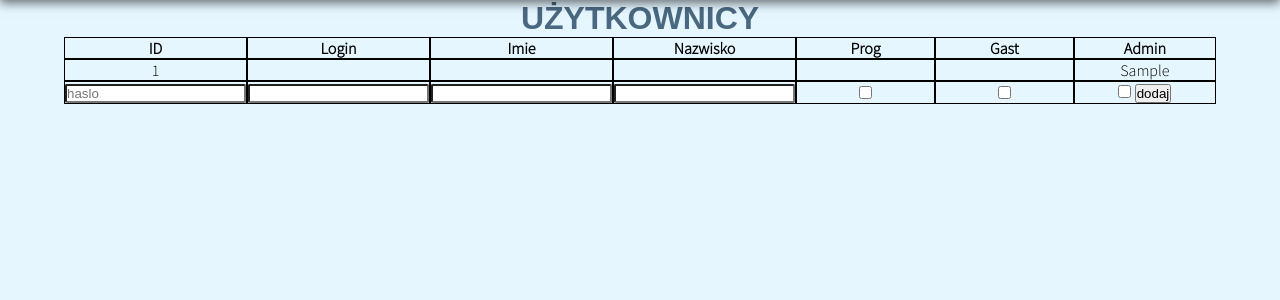
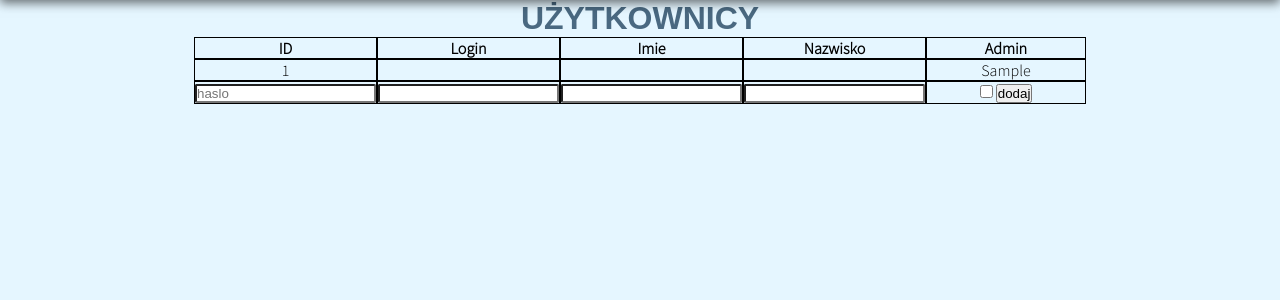
Before and after one commit to Oski0206/Erasmus, a PHP site: page /panel_administracyjny.php in a window 1280 px wide. Shown: the part 75-375 px from the top of the page. Run offline with PHP 8.4, Linux system fonts and the light colour scheme; the visitor is signed in with stand-in values (Sample User, id 1); data comes from the database, SQL or seed files in the repository; tables that the repository leaves empty or names only in its code hold one stand-in row (values such as "Sample post"); data that the repository does not hold is empty; some libraries are stand-ins or nearby versions.

Commit message:
wywalenie permisji bo ich by bylo za duzo

```diff
--- a/includes/artykuly.php
+++ b/includes/artykuly.php
@@ -201,7 +201,7 @@
 
     if(isset($_POST['delete'])){
       $user = $link->query("select * from ".$db['db_prefix']."uzytkownik where id = ".$_SESSION['userid'])->fetch_assoc();
-      if($user['admin'] || ($user['programista_art'] && $section_id == 1) || $user['gastronomia_art'] && $section_id == 2){
+      if($user['admin']){
         $query = 'delete from '.$db['db_prefix'].'artykuly where id = ?';
         $stmt = $link -> prepare($query);
         $stmt -> bind_param('i', $_POST['delete']);
--- a/login_verification.php
+++ b/login_verification.php
@@ -5,7 +5,7 @@
 
         $link -> set_charset('utf8');
 
-        $stmt = $link -> prepare("select id, login, haslo, programista_art, gastronomia_art from ".$db['db_prefix']."uzytkownik WHERE login = ?");
+        $stmt = $link -> prepare("select id, login, haslo from ".$db['db_prefix']."uzytkownik WHERE login = ?");
         $stmt -> bind_param('s', $login);
         $stmt->execute();
         $result = $stmt->get_result();
@@ -16,8 +16,6 @@
                 if(!password_verify($password, $wiersz['haslo'])) continue;
 
                 $_SESSION['userid'] = $wiersz['id'];
-                $_SESSION['progperm'] = (bool)$wiersz['programista_art'];
-                $_SESSION['gastperm'] = (bool)$wiersz['gastronomia_art'];
                 $link -> close();
 
                 return true;
--- a/panel_administracyjny.php
+++ b/panel_administracyjny.php
@@ -56,13 +56,11 @@
                 $link = new mysqli($db['db_host'], $db['db_user'], $db['db_password'], $db['db_name']);
                 $link -> set_charset('utf8');
 
-                $query = "INSERT INTO `".$db['db_prefix']."uzytkownik` (`id`, `login`, `haslo`, `imie`, `nazwisko`, `admin`, `programista_art`, `gastronomia_art`) VALUES (NULL, ?, ?, ?, ?, ?, ?, ?)";
+                $query = "INSERT INTO `".$db['db_prefix']."uzytkownik` (`id`, `login`, `haslo`, `imie`, `nazwisko`, `admin`) VALUES (NULL, ?, ?, ?, ?, ?)";
                 $stmt = $link -> prepare($query);
                 $hash = (string)password_hash($_POST['haslo'], PASSWORD_DEFAULT);
                 $admin = isset($_POST['admin']);
-                $prog = isset($_POST['programista_art']);
-                $gast = isset($_POST['gastronomia_art']);
-                $stmt->bind_param("ssssiii", $_POST['login'], $hash, $_POST['imie'], $_POST['nazwisko'], $admin, $prog, $gast);
+                $stmt->bind_param("ssssi", $_POST['login'], $hash, $_POST['imie'], $_POST['nazwisko'], $admin);
                 $stmt->execute();
                 $link -> close();
             }
@@ -76,8 +74,6 @@
             echo '<th>Login</th>';
             echo '<th>Imie</th>';
             echo '<th>Nazwisko</th>';
-            echo '<th>Prog</th>';
-            echo '<th>Gast</th>';
             echo '<th>Admin</th>';
             echo '</tr>';
             $link = new mysqli($db['db_host'], $db['db_user'], $db['db_password'], $db['db_name']);
@@ -89,8 +85,6 @@
                 echo '<td>'.$wiersz['login'].'</td>';
                 echo '<td>'.$wiersz['imie'].'</td>';
                 echo '<td>'.$wiersz['nazwisko'].'</td>';
-                echo '<td>'.$wiersz['programista_art'].'</td>';
-                echo '<td>'.$wiersz['gastronomia_art'].'</td>';
                 echo '<td>'.$wiersz['admin'].'</td>';
                 echo '</tr>';
             }
@@ -100,8 +94,6 @@
             echo '<td><input name="login" type="text"></td>';
             echo '<td><input name="imie" type="text"></td>';
             echo '<td><input name="nazwisko" type="text"></td>';
-            echo '<td><input name="programista_art" type="checkbox"></td>';
-            echo '<td><input name="gastronomia_art" type="checkbox"></td>';
             echo '<td><input name ="admin" type="checkbox"> <button type="submit">dodaj</button></td>';
             echo '</tr>';
 
```
Also changed, not shown: profil.php (+2 -5 lines), README.md.
